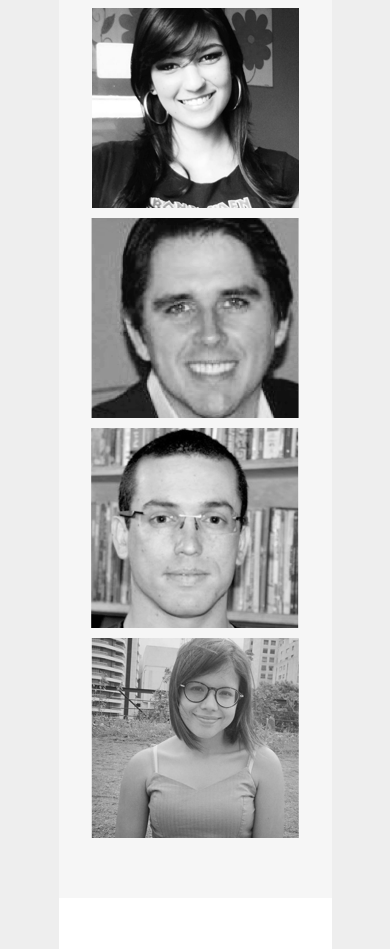
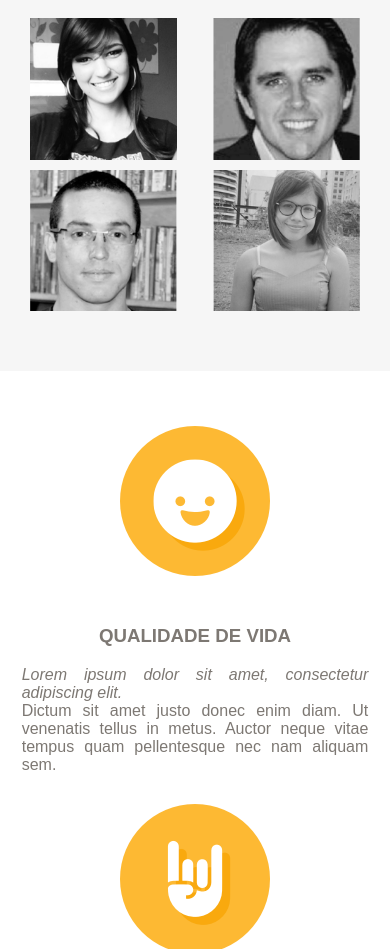
Before and after one commit to jean-m-ribeiro/landing-page-elo7, a plain HTML site: page index.html in a window 390 px wide. Shown: the part 1051-2000 px from the top of the page. Drawn offline with Linux system fonts and the light colour scheme; no server answers; a web font is replaced by a local one.

Commit message:
Hotfix: responsive adjustments

```diff
--- a/style.css
+++ b/style.css
@@ -35,7 +35,7 @@ header figure {
 }
 
 header p {
-  margin: 0 5%;
+  margin: 0 6%;
 }
 
 #content-container {
@@ -61,7 +61,7 @@ header p {
   display: flex;
   flex-wrap: wrap;
   justify-content: center;
-  margin: 0 5%;
+  margin: 0 6%;
 }
 
 #ceo img {
@@ -107,6 +107,7 @@ header p {
 .fotos-time img {
   margin: 0 auto;
   padding: 5px;
+  width: 14vw;
 }
 
 #vantagens {
@@ -130,8 +131,9 @@ header p {
 }
 
 #vantagens article {
-  width: 250px;
-  margin: 0 10px;
+  width: 30%;
+  margin: 0 auto;
+  padding: 0 10px;
 }
 
 #vantagens article figure {
@@ -163,6 +165,7 @@ header p {
 
 .lista-vagas ul li {
   list-style-type: none;
+  padding: 8px;
 }
 
 #cargos {
@@ -174,3 +177,25 @@ header p {
   color: #bbbbbb;
   font-weight: 700;
 }
+
+@media only screen and (max-width: 600px) {
+  #content-container {
+    margin: 0;
+  }
+  #vagas h3 {
+    text-align: center;
+  }
+  header p,
+  #ceo,
+  #time,
+  #vantagens,
+  #vagas {
+    margin: 0 3%;
+  }
+  #vantagens article {
+    width: 100%;
+  }
+  .fotos-time img {
+    width: 40%;
+  }
+}
```
